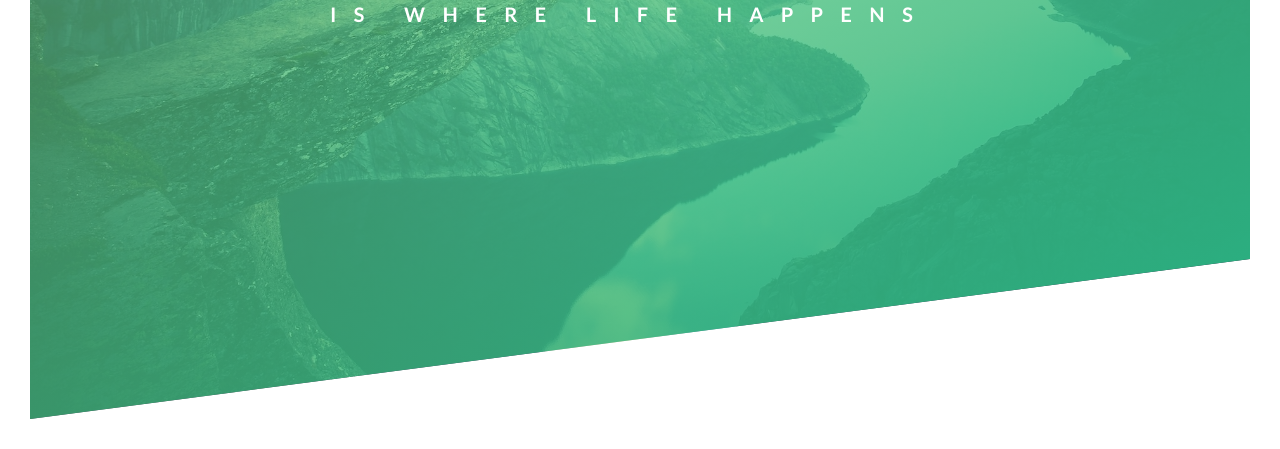
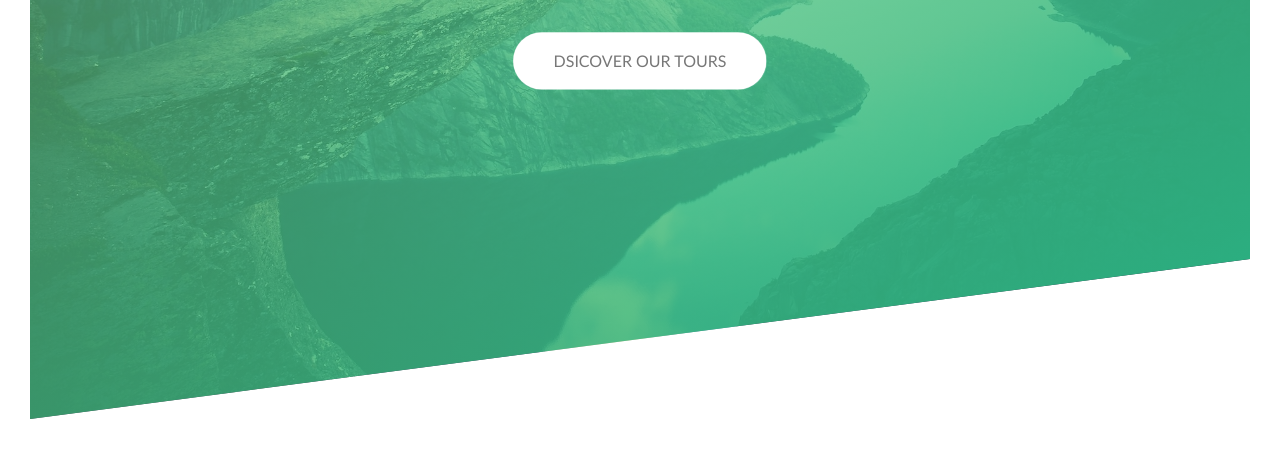
Before and after one commit to Oddisey000/natours_test, a plain HTML site: page index.html in a window 1280 px wide. Shown: the part 371-820 px from the top of the page. Drawn offline with Linux system fonts and the light colour scheme.

Commit message:
Add button animation

```diff
--- a/assets/css/stylesheet.css
+++ b/assets/css/stylesheet.css
@@ -44,22 +44,27 @@ body {
   top: 40%;
   left: 50%;
   transform: translate(-50%, -50%);
+  text-align: center;
 }
 .heading-primary {
   color: #fff;
   text-transform: uppercase;
+  backface-visibility: hidden;
+  margin-bottom: 60px;
 }
 .heading-primary-main {
   display: block;
   font-size: 60px;
   font-weight: 400;
   letter-spacing: 35px;
+  animation: moveInLeft 1s ease-out;
 }
 .heading-primary-sub {
   display: block;
   font-size: 20px;
   font-weight: 700;
   letter-spacing: 17.4px;
+  animation: moveInRight 1s ease-out;
 }
 
 /*Styling logo*/
@@ -71,3 +76,89 @@ body {
 .logo {
   height: 35px;
 }
+
+/*Create animation for text block in the header and button*/
+@keyframes moveInLeft {
+  0% {
+    opacity: 0;
+    transform: translateX(-100px);
+  }
+  80% {
+    transform: translateX(10px);
+  }
+  100% {
+    opacity: 1;
+    transform: translate(0);
+  }
+}
+@keyframes moveInRight {
+  0% {
+    opacity: 0;
+    transform: translateX(100px);
+  }
+  80% {
+    transform: translateX(-10px);
+  }
+  100% {
+    opacity: 1;
+    transform: translate(0);
+  }
+}
+@keyframes moveInBottom {
+  0% {
+    opacity: 0;
+    transform: translateY(30px);
+  }
+  100% {
+    opacity: 1;
+    transform: translate(0);
+  }
+}
+
+/*Styling button on header*/
+.btn:link,
+.btn:visited {
+  text-transform: uppercase;
+  text-decoration: none;
+  padding: 15px 40px;
+  display: inline-block;
+  border-radius: 100px;
+  transition: all 0.2s;
+  backface-visibility: hidden;
+  position: relative;
+}
+.btn-white {
+  background-color: #fff;
+  color: #777;
+}
+.btn:hover {
+  transform: translateY(-3px);
+  box-shadow: 0 10px 20px rgba(0, 0, 0, 0.2);
+}
+.btn:active {
+  transform: translateY(-1px);
+  box-shadow: 0 5px 10px rgba(0, 0, 0, 0.2);
+}
+.btn::after {
+  content: "";
+  display: inline-block;
+  height: 100%;
+  width: 100%;
+  border-radius: 100px;
+  position: absolute;
+  top: 0;
+  left: 0;
+  z-index: -1;
+  transition: all 0.4s;
+}
+.btn-white::after {
+  background-color: #fff;
+}
+.btn:hover::after {
+  transform: scaleX(1.4) scaleY(1.6);
+  opacity: 0;
+}
+.btn-animated {
+  animation: moveInBottom 0.5s ease-out 0.75s;
+  animation-fill-mode: backwards;
+}
--- a/index.html
+++ b/index.html
@@ -22,6 +22,7 @@
                 <span class="heading-primary-main">Outdoors</span>
                 <span class="heading-primary-sub">Is where life happens</span>
             </h1>
+            <a href="#" class="btn btn-white btn-animated">Dsicover our tours</a>
         </div>
     </header>
 </body>
```
